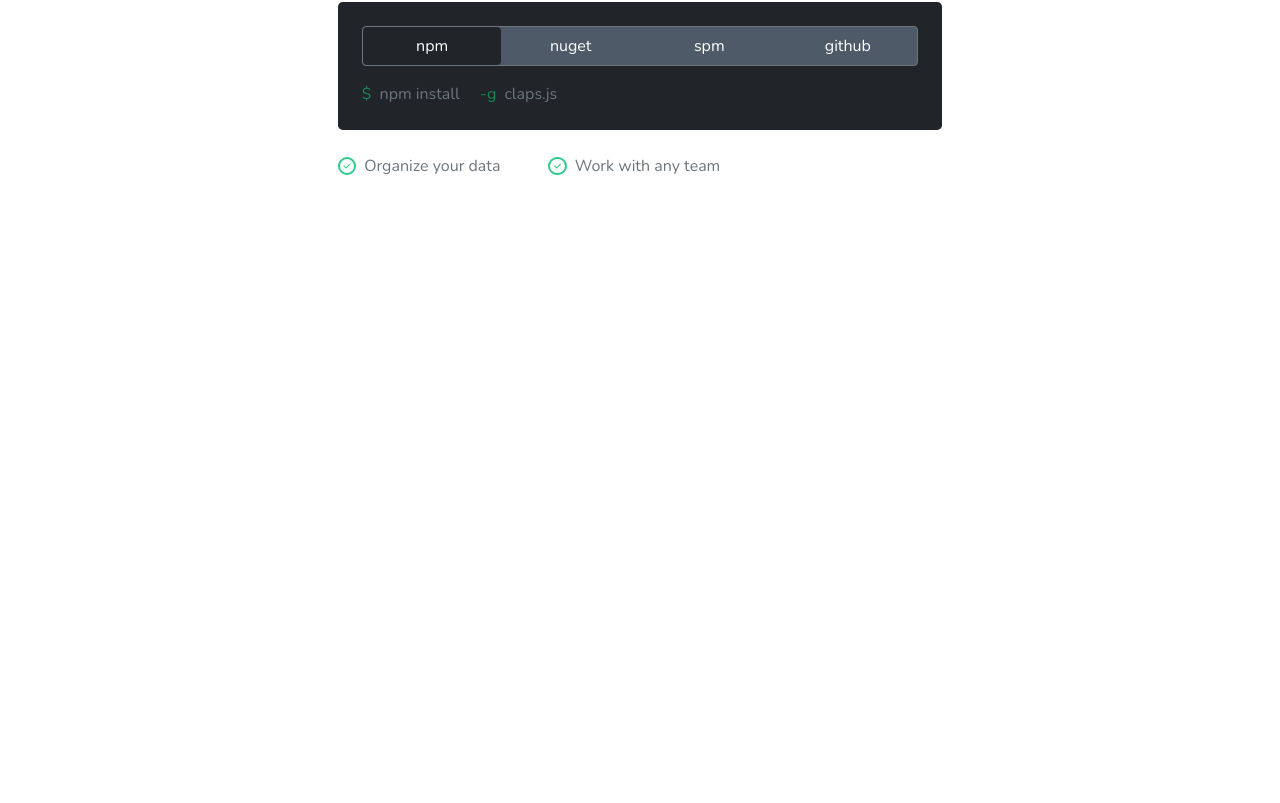
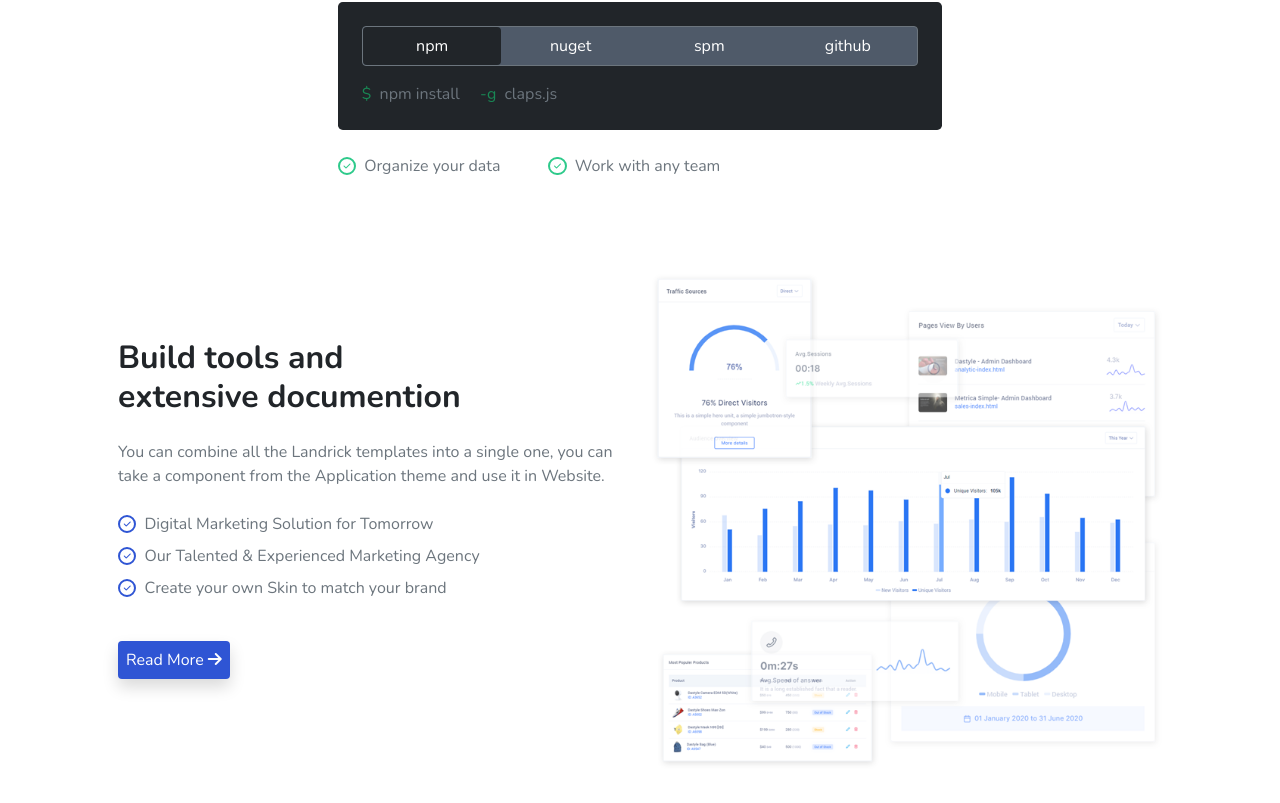
Before and after one commit to vinzartitect/proj-html-vuejs, a Vue app: page / in a window 1280 px wide. Shown: the part 1752-2555 px from the top of the page. Before the commit the page ends 1978 px from the top, so only its background shows below. Built offline with nearby package versions, Linux system fonts and the light colour scheme; a web font is replaced by a local one.

Commit message:
sezione tools fatta facile

```diff
--- a/src/assets/scss/partials/_common.scss
+++ b/src/assets/scss/partials/_common.scss
@@ -41,3 +41,8 @@
     border-color: #2ECA8B;
     color: #2ECA8B;
 }
+
+.my-fa-check-blue{
+    border-color: #2F55D4;
+    color: #2F55D4;
+}
--- a/src/components/MainComp.vue
+++ b/src/components/MainComp.vue
@@ -3,6 +3,7 @@
     <AboutSection />
     <KeyFeaturesSection />
     <QuickStartSection />
+    <ToolsSection />
   </main>
 </template>
 
@@ -10,6 +11,7 @@
 import AboutSection from "./AboutSection.vue";
 import KeyFeaturesSection from "./KeyFeaturesSection.vue";
 import QuickStartSection from "./QuickStartSection.vue";
+import ToolsSection from "./ToolsSection.vue";
 
 export default {
   name: "MainComp",
@@ -17,6 +19,7 @@ export default {
     AboutSection,
     KeyFeaturesSection,
     QuickStartSection,
+    ToolsSection,
   },
 };
 </script>
--- /dev/null
+++ b/src/components/ToolsSection.vue
@@ -0,0 +1,71 @@
+<template>
+  <!-- SECTION costruzione tools -->
+  <section>
+    <div class="container p-5">
+      <div class="row align-items-center">
+        <!-- testo a sinistra -->
+        <div class="col-12 col-md-6 mb-5">
+          <h2 class="mb-4 fw-bold pt-3">
+            Build tools and<br />extensive documention
+          </h2>
+          <p class="mb-4 text-secondary">
+            You can combine all the Landrick templates into a single one, you
+            can take a component from the Application theme and use it in
+            Website.
+          </p>
+          <ul class="p-0 mb-5">
+            <li
+              class="d-flex align-items-center text-secondary mb-2"
+              v-for="(element, index) in toolsList"
+              :key="index"
+            >
+              <span class="fas fa-check my-fa-check-blue me-2"></span
+              >{{ element.text }}
+            </li>
+          </ul>
+          <a
+            class="me-3 text-decoration-none p-2 text-white my-blue-bg rounded shadow"
+            href="#"
+            >Read More <i class="fas fa-arrow-right"></i
+          ></a>
+        </div>
+        <!-- fine testo a sinistra -->
+
+        <!-- immagine a destra -->
+        <div class="col-12 col-md-6">
+          <img class="img-fluid" src="../assets/img/1.png" alt="tools" />
+        </div>
+        <!-- fine immagine a destra -->
+      </div>
+    </div>
+  </section>
+  <!-- fine SECTION costruzione tools -->
+</template>
+
+<script>
+export default {
+  name: "ToolsSection",
+  data: function () {
+    return {
+      //   array elementi nella lista col check
+      toolsList: [
+        {
+          text: "Digital Marketing Solution for Tomorrow",
+        },
+        {
+          text: "Our Talented & Experienced Marketing Agency",
+        },
+        {
+          text: "Create your own Skin to match your brand",
+        },
+      ],
+    };
+  },
+};
+</script>
+
+<style lang="scss" scoped>
+a:hover {
+  background-color: #2844aa;
+}
+</style>
```
